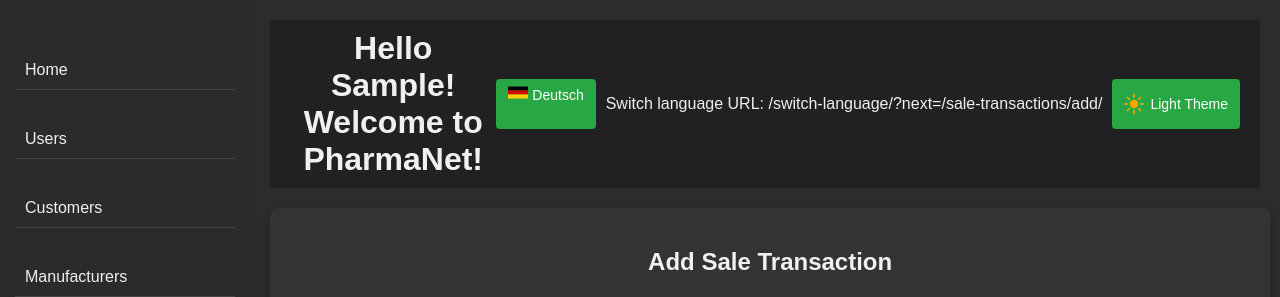
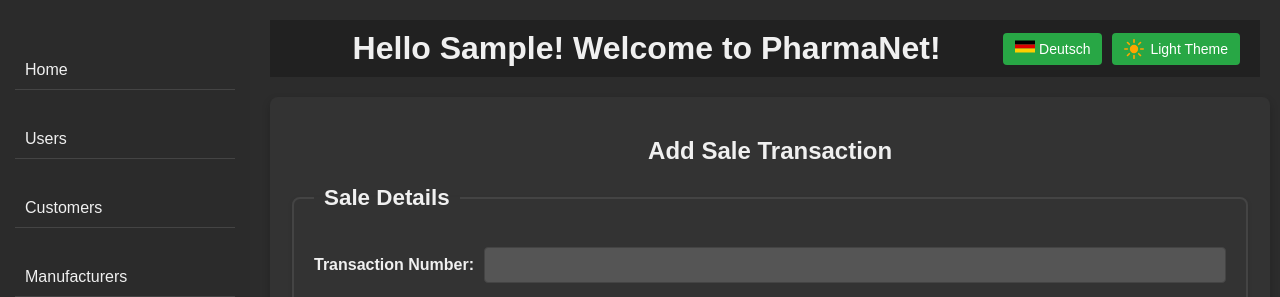
Before and after one commit to SiToanNguyen/PharmaNet2, a Django app: page /sale-transactions/add/ in a window 1280 px wide. Shown: the top 297 px of the page. Run offline with Django 5.2, Linux system fonts and the light colour scheme; the visitor is signed in with stand-in values (Sample User, id 1); data that the repository does not hold is empty; parts of the project's set-up code (start-up, migrations or seed data) failed here and were passed over.

Commit message:
fix language switcher

```diff
--- a/home/templates/base.html
+++ b/home/templates/base.html
@@ -60,8 +60,6 @@
                                 Deutsch
                             {% endif %}
                         </a>
-
-                        <p>Switch language URL: {% url 'switch_language' %}?next={{ request.get_full_path|urlencode }}</p>
 
                         <button id="theme-toggle" class="btn btn-small btn-green" style="display: flex; align-items: center; gap: 6px;">
                             <img id="icon-sun" src="{% static 'images/moon.svg' %}" alt="Moon icon" style="width:20px; height:auto; display:none;">
```
